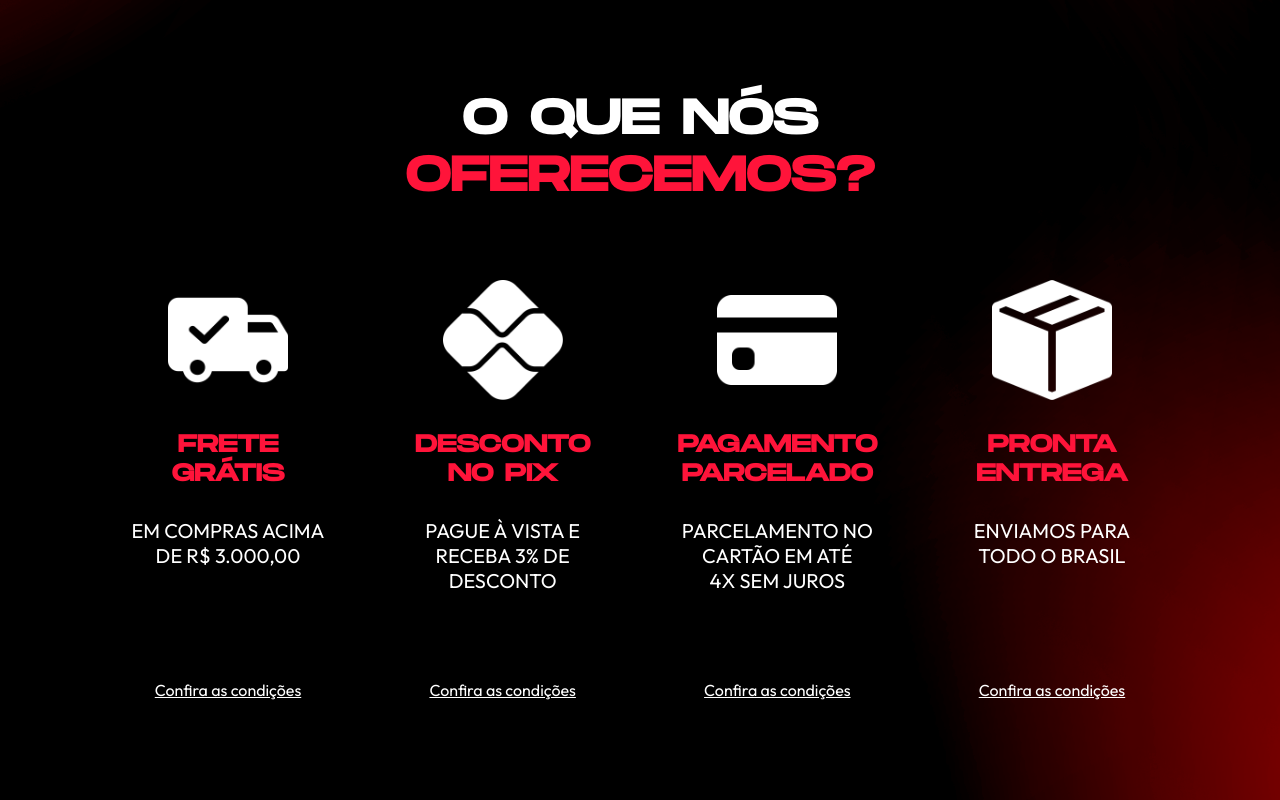
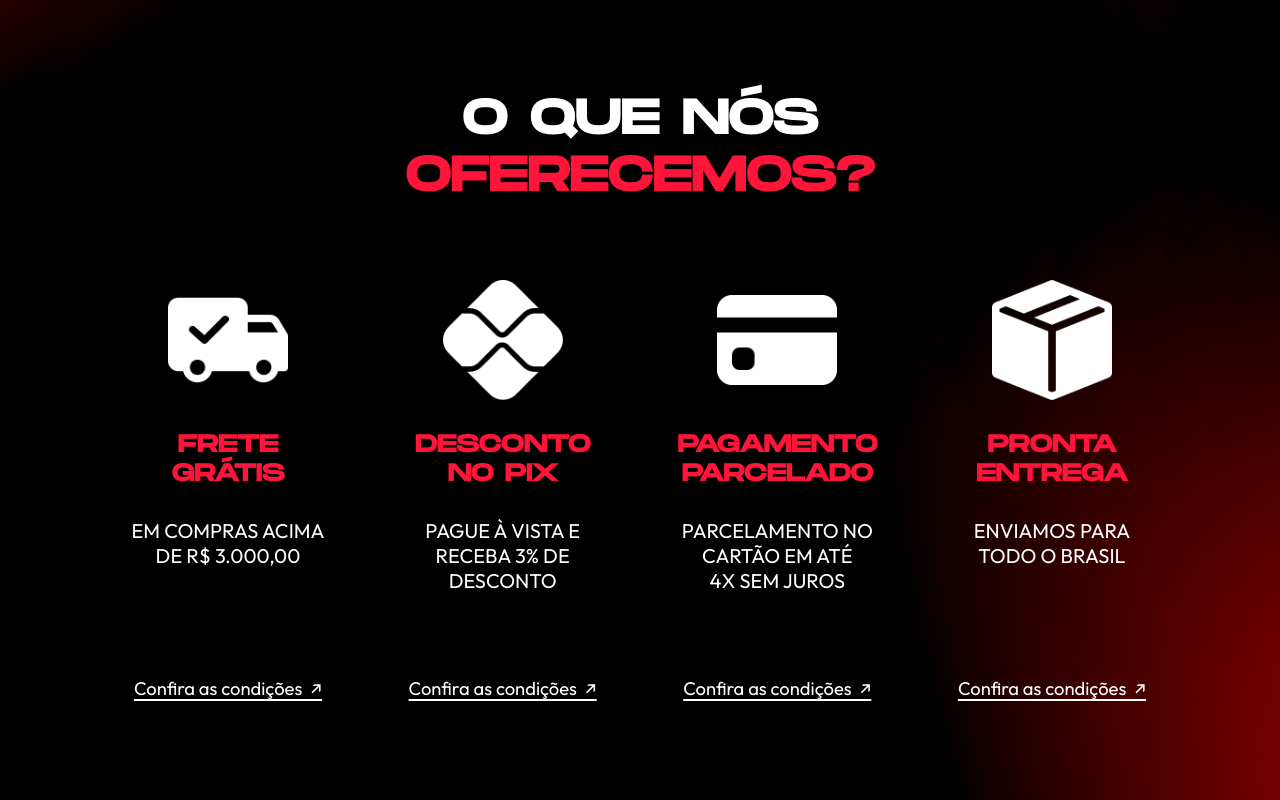
Before and after one commit to FaayzFx/landing-page-bf-dw-24, a plain HTML site: page index.html in a window 1280 px wide. Shown: the part 5980-6780 px from the top of the page. Drawn offline with Linux system fonts and the light colour scheme.

Commit message:
sdladlasdas

```diff
--- a/css/style.css
+++ b/css/style.css
@@ -435,9 +435,11 @@ main, section {
     scale: 0.8;
     transition: 0.5s ease;
     opacity: 0.5;
+    filter: blur(.2rem);
   }
 
   .slider-box.active {
+    filter: blur(0);
     scale: 1;
     z-index: 1;
     opacity: 1;
@@ -506,13 +508,6 @@ main, section {
 
 
 
-/* Slider Config */
-
-
-
-
-
-
 /* Condições */
 
 
@@ -569,10 +564,11 @@ main, section {
 
 .conditions-link {
     text-align: center;
-    text-decoration: underline;
+    text-decoration: underline 1.5px;
+    text-underline-offset: 0.2em;
     color: var(--cor-terciaria);
     font-family: var(--fonte-paragraph);
-    font-size: 1rem;
+    font-size: 1.15rem;
 }
 
 .conditions-icon {
--- a/index.html
+++ b/index.html
@@ -286,7 +286,7 @@
                     <h3 class="heading-2">Frete<br>Grátis</h3>
                     <p class="paragraph-1">Em compras acima<br>de R$ 3.000,00</p>
                 </div>
-                <a href="#" class="conditions-link">Confira as condições</a>
+                <a href="#" class="conditions-link">Confira as condições  ↗</a>
             </li>
             <li class="conditions-box">
                 <div class="conditions-box-info">
@@ -294,7 +294,7 @@
                     <h3 class="heading-2">Desconto<br>no pix</h3>
                     <p class="paragraph-1">Pague à vista e<br>receba 3% de<br>desconto</p>
                 </div>
-                <a href="#" class="conditions-link">Confira as condições</a>
+                <a href="#" class="conditions-link">Confira as condições  ↗</a>
             </li>
             <li class="conditions-box">
                 <div class="conditions-box-info">
@@ -302,7 +302,7 @@
                     <h3 class="heading-2">Pagamento<br>parcelado</h3>
                     <p class="paragraph-1">Parcelamento no<br>cartão em até<br>4x sem juros</p>
                 </div>
-                <a href="#" class="conditions-link">Confira as condições</a>
+                <a href="#" class="conditions-link">Confira as condições  ↗</a>
             </li>
             <li class="conditions-box">
                 <div class="conditions-box-info">
@@ -310,7 +310,7 @@
                     <h3 class="heading-2">Pronta<br>entrega</h3>
                     <p class="paragraph-1">Enviamos para<br>todo o Brasil</p>
                 </div>
-                <a href="#" class="conditions-link">Confira as condições</a>
+                <a href="#" class="conditions-link">Confira as condições  ↗</a>
             </li>
         </ul>
     </section>
```
Also changed, not shown: img/icons/arrow-up-right.svg (added).
